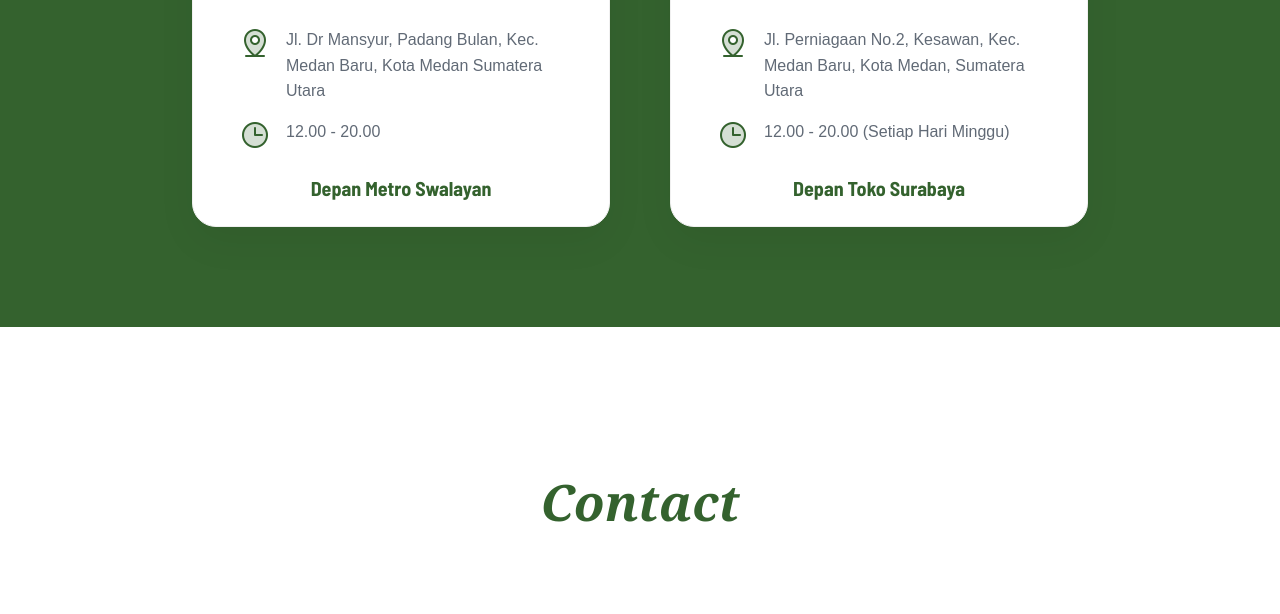
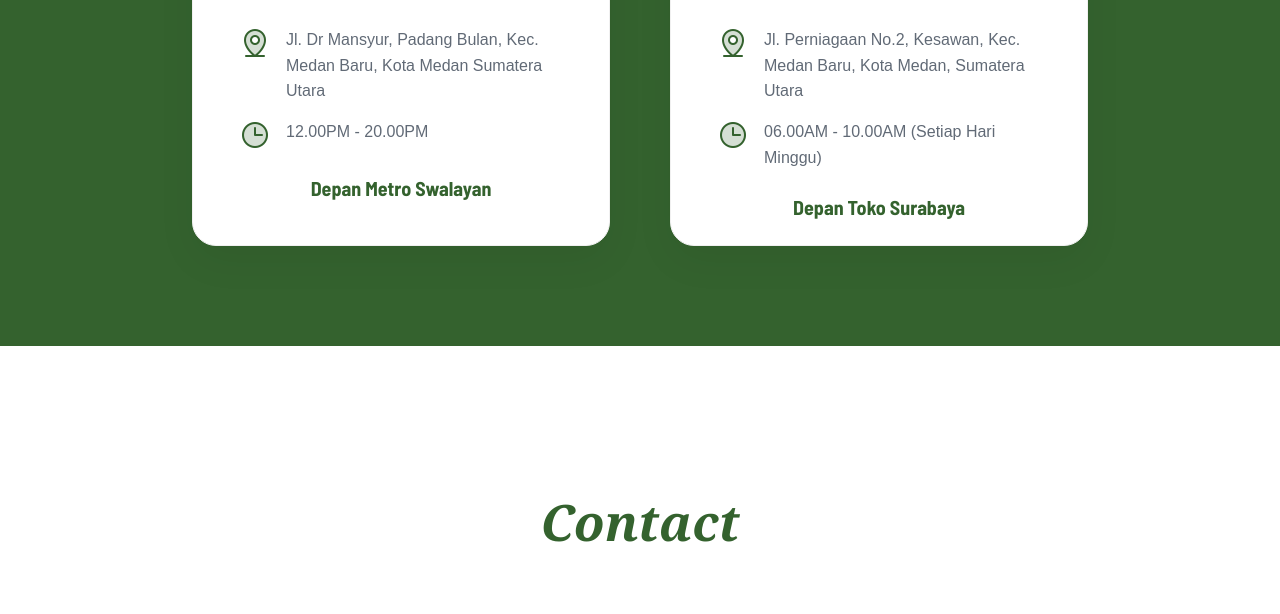
Before and after one commit to AryaMahmuda/UMKM-SILVMATCHA-INDONESIA, a plain HTML site: page index.html in a window 1280 px wide. Shown: the part 4721-5335 px from the top of the page. Drawn offline with nearby package versions, Linux system fonts and the light colour scheme.

```diff
--- a/index.html
+++ b/index.html
@@ -289,7 +289,7 @@
                 </div>
                 <div class="WAKTU">
                     <i class="ph-duotone ph-clock"></i>
-                    <p>12.00 - 20.00</p>
+                    <p>12.00PM - 20.00PM</p>
                 </div>
                 <div class="DETLOK">
                     <h3>Depan Metro Swalayan</h3>
@@ -307,7 +307,7 @@
                 </div>
                 <div class="WAKTU">
                     <i class="ph-duotone ph-clock"></i>
-                    <p>12.00 - 20.00 (Setiap Hari Minggu)</p>
+                    <p>06.00AM - 10.00AM (Setiap Hari Minggu)</p>
                 </div>
                 <div class="DETLOK">
                     <h3>Depan Toko Surabaya</h3>
```
